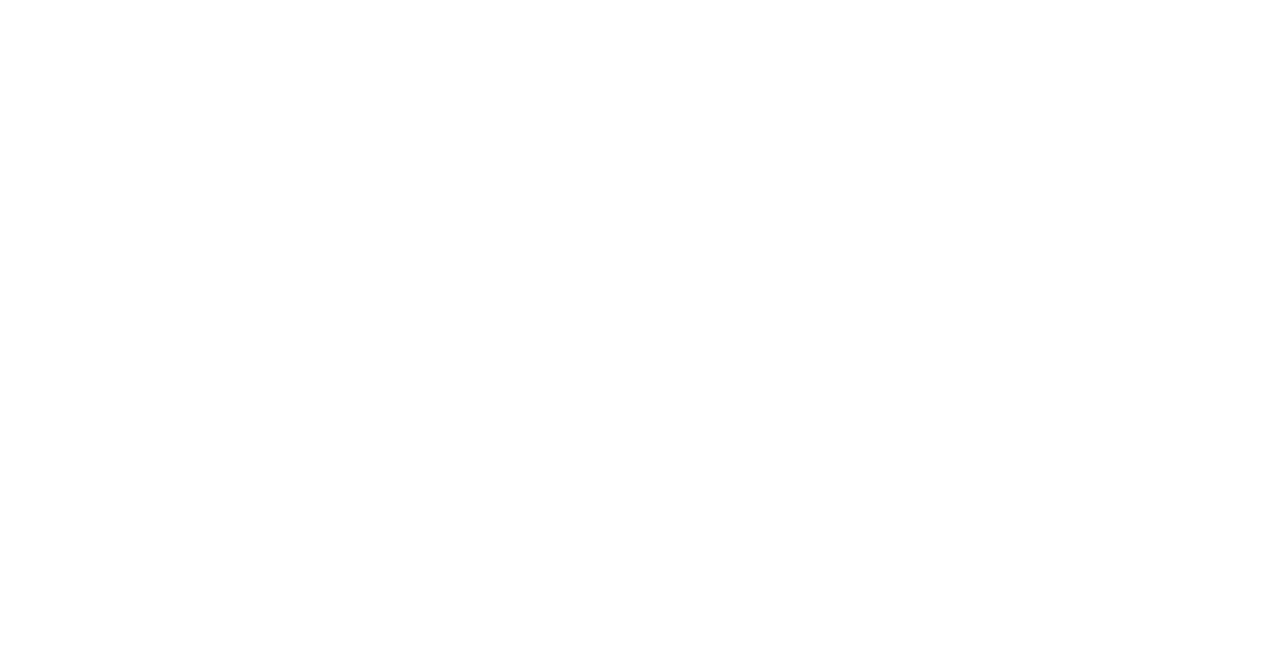
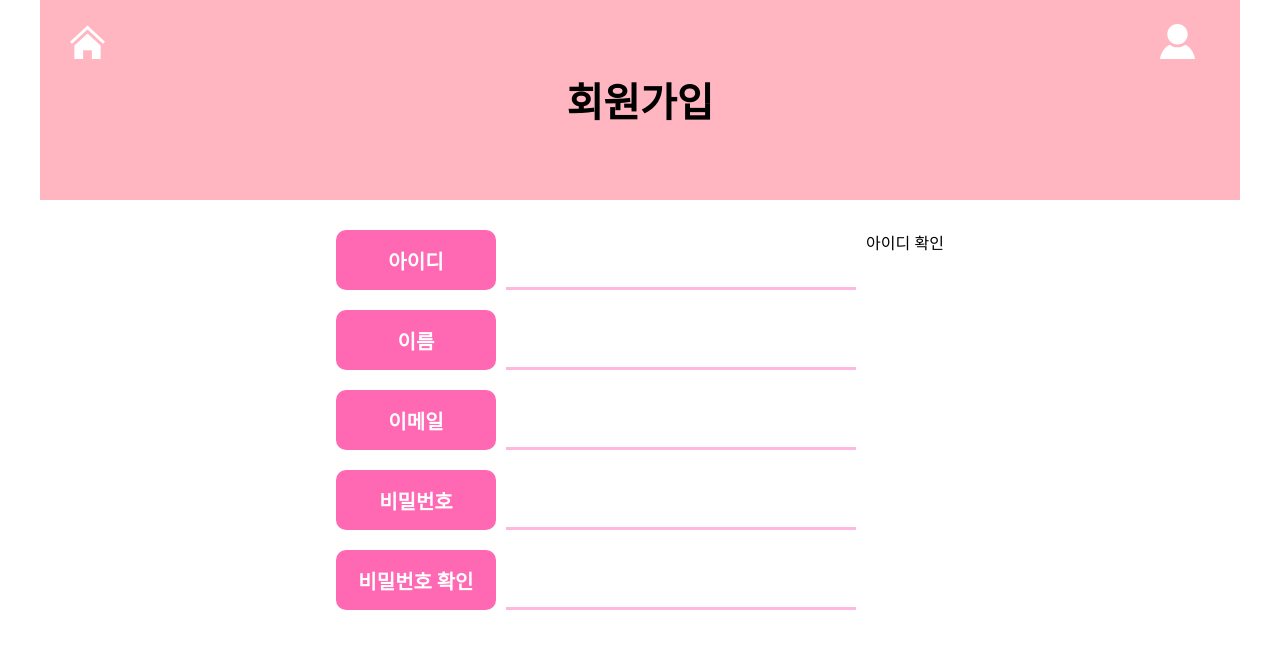
Before and after one commit to Yelin-lin/project-yummy-frontend, a React (Create React App) app: page /join in a window 1280 px wide. Before the commit this address had no page. Shown: the top 648 px of the page. Built offline with nearby package versions, Linux system fonts and the light colour scheme.

Commit message:
Update : 회원가입 뼈대 잡는 중

```diff
--- a/src/App.jsx
+++ b/src/App.jsx
@@ -3,6 +3,7 @@ import { styled } from 'styled-components';
 import Header from './components/Header';
 import Home from './pages/home/Home';
 import Login from './pages/login/Login';
+import Join from './pages/join/Join';
 
 function App() {
   return (
@@ -26,6 +27,14 @@ function App() {
                 <Login />
               </>
           } />
+          <Route
+            path='/join'
+            element={
+              <>
+                <Header pageName='회원가입' />
+                <Join />
+              </>
+          } />
         </Routes>
       </BrowserRouter>
     </PageContainer>
--- /dev/null
+++ b/src/pages/join/Join.jsx
@@ -0,0 +1,44 @@
+import React from 'react'
+import { SCenterLayout, SInputBox, SInputLabelContainer, SLabelBox } from '../../styles/globalstyles'
+import { styled } from 'styled-components'
+
+function Join() {
+  return (
+    <SJoinCenterLayout>
+      <div style={{ display: 'flex', flexDirection: 'column', gap: '20px' }}>
+      <SInputLabelContainer $gapSize="10px" >
+        <SLabelBox $fontSort="medium" $backgroundColor="rgb(255,105,180)" $color="rgb(255,255,255)">아이디</SLabelBox>
+        <SInputBox $inputMainColor="255,20,147" $inputHeight="60" $inputWidth="350" $inputFontSize="25"/>
+        <div>아이디 확인</div>
+      </SInputLabelContainer>
+
+      <SInputLabelContainer $gapSize="10px">
+        <SLabelBox $fontSort="medium" $backgroundColor="rgb(255,105,180)" $color="rgb(255,255,255)">이름</SLabelBox>
+        <SInputBox $inputMainColor="255,20,147" $inputHeight="60" $inputWidth="350" $inputFontSize="25"/>
+      </SInputLabelContainer>
+
+      <SInputLabelContainer $gapSize="10px">
+        <SLabelBox $fontSort="medium" $backgroundColor="rgb(255,105,180)" $color="rgb(255,255,255)">이메일</SLabelBox>
+        <SInputBox $inputMainColor="255,20,147" $inputHeight="60" $inputWidth="350" $inputFontSize="25"/>
+      </SInputLabelContainer>
+
+      <SInputLabelContainer $gapSize="10px">
+        <SLabelBox $fontSort="medium" $backgroundColor="rgb(255,105,180)" $color="rgb(255,255,255)">비밀번호</SLabelBox>
+        <SInputBox $inputMainColor="255,20,147" $inputHeight="60" $inputWidth="350" $inputFontSize="25"/>
+      </SInputLabelContainer>
+
+      <SInputLabelContainer $gapSize="10px">
+        <SLabelBox $fontSort="medium" $backgroundColor="rgb(255,105,180)" $color="rgb(255,255,255)">비밀번호 확인</SLabelBox>
+        <SInputBox $inputMainColor="255,20,147" $inputHeight="60" $inputWidth="350" $inputFontSize="25"/>
+      </SInputLabelContainer>
+
+      </div>
+    </SJoinCenterLayout>
+  )
+}
+
+export default Join
+
+const SJoinCenterLayout = styled(SCenterLayout)`
+  margin-top: 30px;
+`
--- a/src/styles/globalstyles.jsx
+++ b/src/styles/globalstyles.jsx
@@ -30,6 +30,8 @@ export const SLabelBox = styled.div`
         switch ($fontSort) {
             case 'big':
                 return 'font-size: 30px; font-weight: 700; width: 80px; padding: 10px; border-radius: 10px;';
+            case 'medium':
+                return 'font-size: 20px; font-weight: 700; width: 150px; padding: 5px; border-radius: 10px;';
             default :
                 return null;
         }
```
